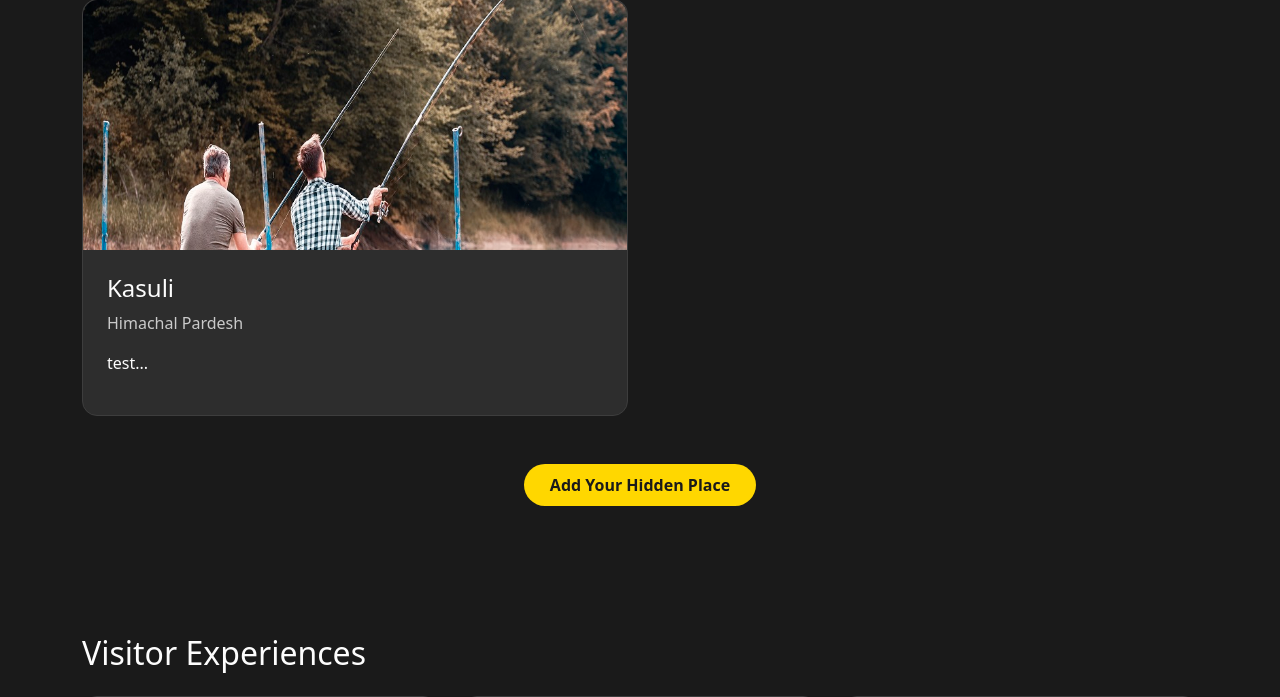
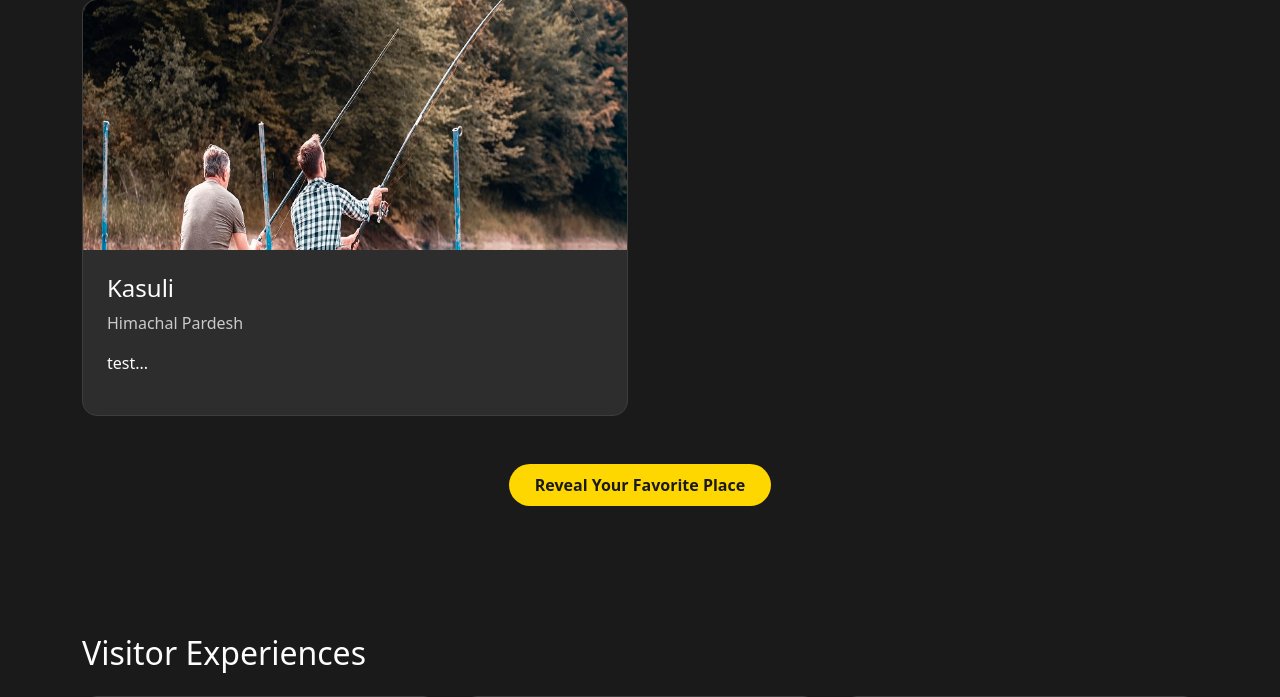
Before and after one commit to KOMAL7466/Hidden-Gems, a Flask app: page / in a window 1280 px wide. Shown: the part 2376-3073 px from the top of the page. Run offline with Flask 3, Linux system fonts and the light colour scheme; data comes from the database, SQL or seed files in the repository; some libraries are stand-ins or nearby versions.

Commit message:
'textchange'

```diff
--- a/app.py
+++ b/app.py
@@ -1,7 +1,7 @@
 from flask import Flask, render_template, request, redirect, url_for, session, flash, send_from_directory
 from flask_sqlalchemy import SQLAlchemy
 from flask_migrate import Migrate
-from flask_wtf.csrf import CSRFProtect, CSRFError  # Added CSRFError
+from flask_wtf.csrf import CSRFProtect, CSRFError
 import os
 from werkzeug.utils import secure_filename
 from werkzeug.security import generate_password_hash, check_password_hash
@@ -13,7 +13,7 @@ from datetime import datetime
 app = Flask(__name__, template_folder='templates', static_folder='static')
 
 # Configuration
-app.secret_key = os.environ.get('SECRET_KEY') or 'your-strong-secret-key-here'  # Updated secret key handling
+app.secret_key = os.environ.get('SECRET_KEY') or 'your-strong-secret-key-here'
 app.config['SQLALCHEMY_DATABASE_URI'] = 'sqlite:///hidden_gems.db'
 app.config['SQLALCHEMY_TRACK_MODIFICATIONS'] = False
 app.config['UPLOAD_FOLDER'] = os.path.join('static', 'uploads')
@@ -24,12 +24,12 @@ app.config['GALLERY_IMAGE_SIZE'] = (800, 800)
 # Initialize Extensions
 db = SQLAlchemy(app)
 migrate = Migrate(app, db)
-csrf = CSRFProtect(app)  # CSRF Protection
+csrf = CSRFProtect(app)
 
 # Create upload folder
 os.makedirs(app.config['UPLOAD_FOLDER'], exist_ok=True)
 
-# Database Models (unchanged)
+# Database Models
 class User(db.Model):
     id = db.Column(db.Integer, primary_key=True)
     email = db.Column(db.String(120), unique=True, nullable=False)
@@ -48,7 +48,7 @@ class Place(db.Model):
     timestamp = db.Column(db.DateTime, default=datetime.utcnow)
     user_id = db.Column(db.Integer, db.ForeignKey('user.id'), nullable=False)
 
-# Helper Functions (unchanged)
+# Helper Functions
 def allowed_file(filename):
     return '.' in filename and \
            filename.rsplit('.', 1)[1].lower() in app.config['ALLOWED_EXTENSIONS']
@@ -58,18 +58,18 @@ def validate_image_size(image):
     image.seek(0)
     return img.size == app.config['GALLERY_IMAGE_SIZE']
 
-# Template filter (unchanged)
+# Template filter
 @app.template_filter('datetimeformat')
 def datetimeformat(value, format='%b %d, %Y %I:%M %p'):
     return value.strftime(format)
 
-# CSRF Error Handler (NEW)
+
 @app.errorhandler(CSRFError)
 def handle_csrf_error(e):
     flash('The form submission was invalid. Please try again.', 'danger')
     return redirect(request.referrer or url_for('home'))
 
-# Admin Routes (unchanged except for ensuring CSRF protection)
+# Admin Routes
 @app.route('/admin/login', methods=['GET', 'POST'])
 def admin_login():
     if session.get('is_admin'):
@@ -138,7 +138,7 @@ def check_admin_access():
             flash("Admin access required", "danger")
             return redirect(url_for('login'))
 
-# Regular Routes (unchanged except for ensuring CSRF protection)
+# Regular Routes
 @app.route('/')
 def home():
     places = Place.query.order_by(Place.timestamp.desc()).all()
--- a/templates/home.html
+++ b/templates/home.html
@@ -18,7 +18,7 @@
                 <h3 class="fw-bold" style="color: var(--accent-yellow);">Hidden Gems</h3>
             </a>
             <button class="navbar-toggler" type="button" data-bs-toggle="collapse" data-bs-target="#navbarNav">
-                <span class="navbar-toggler-icon">btn</span>
+                <span class="navbar-toggler-icon">.</span>
             </button>
             <div class="collapse navbar-collapse" id="navbarNav">
                 <ul class="navbar-nav ms-auto">
@@ -44,10 +44,10 @@
         <div class="container">
             <div class="row text-center">
                 <div class="col-12">
-                    <h1 class="hero-heading mb-4 fw-bold">Discover Hidden Treasures</h1>
-                    <p class="lead mb-4">Share your secret spots with the world</p>
+                    <h1 class="hero-heading mb-4 fw-bold">Find the World's Best-Kept Travel Secrets—From Real Explorers!</h1>
+                    <p class="lead mb-4">Showcase the secret places only you know.</p>
 
-                    <a href="{{ url_for('add_place') }}" class="btn btn-lg login-btn">Add Your Place</a>
+                    <a href="{{ url_for('add_place') }}" class="btn btn-lg login-btn">Reveal Your Favorite Place</a>
                 </div>
             </div>
         </div>
@@ -92,7 +92,7 @@
                 {% endfor %}
             </div>
             <div class="text-center mt-5">
-                <a href="{{ url_for('login') }}" class="btn login-btn">Add Your Hidden Place</a>
+                <a href="{{ url_for('login') }}" class="btn login-btn">Reveal Your Favorite Place</a>
             </div>
         </div>
     </section>
```
